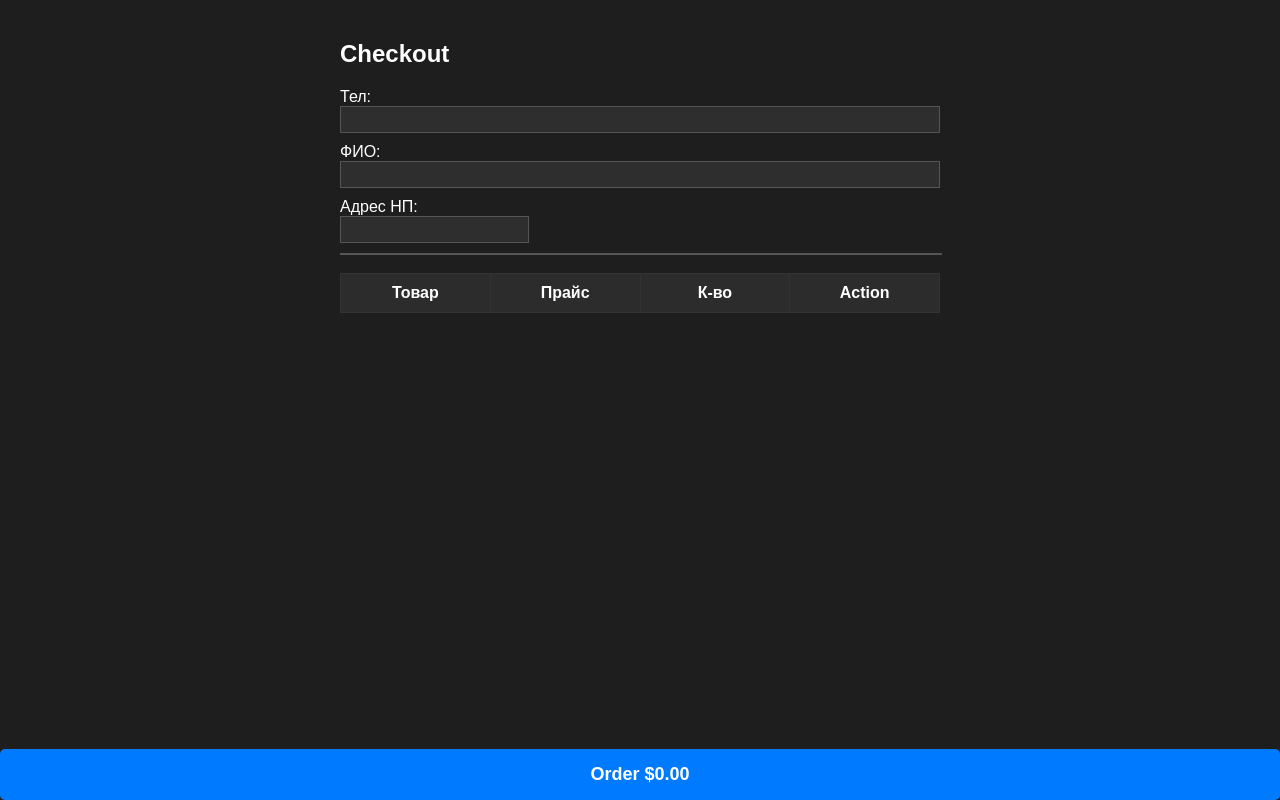
After one commit to rapizzz/flask, a Flask app: page /checkout in a window 1280 px wide. The commit adds this page. Run offline with Flask 2, Linux system fonts and the light colour scheme; lists and menus that the app fills with data are empty.

Commit message:
Update Vse

```diff
--- a/main.py
+++ b/main.py
@@ -107,12 +107,8 @@
         return render_template('categories.html', categories=tovar_list["categories"])
     except:
         return "Нет товаров в данной категории!"
-@app.route('/test')
-def test():
-    api_token = get_api_token()
-    if api_token:
-        return f"{api_token}"
-    else:
-        return "Ошибка получения"
+@app.route('/checkout')
+def checkout():
+    return render_template('checkout.html')
 if __name__ == '__main__':
     app.run(debug=True, port=os.getenv("PORT", default=5000))
--- a/static/category.css
+++ b/static/category.css
@@ -72,9 +72,10 @@
         padding-right: 5px;
     }
     .card-body{
-        min-height: 250px;
+        min-height: 213px;
     }
     .card-title {
-        margin-top: 15%;
+        margin-top: 30%;
+
     }
 }
--- /dev/null
+++ b/static/checkout.css
@@ -0,0 +1,134 @@
+/* checkout.css */
+
+body {
+    font-family: 'Arial', sans-serif;
+    background-color: #1e1e1e; /* Dark background color */
+    color: #fff; /* Light text color */
+    margin: 0;
+}
+.subdiv {
+    position: fixed;
+    bottom: 0;
+    left: 0;
+    width: 100%; /* Ширина на всю ширину экрана */
+    border: none;
+    color: #333;
+    max-width: 100%; /* Убираем ограничение максимальной ширины */
+}
+
+#cart-items input {
+    max-width: 100%;
+    border: none;
+    padding: 5px;
+    font-size: 16px;
+    text-align: center;
+}
+#cart-items button {
+    max-width: 100%;
+    font-size: 14px;
+    text-align: center;
+    /* Добавляем эти стили для центрирования */
+    display: block;
+    margin: auto;
+}
+
+#cart-items {
+
+}
+.checkout-container {
+    max-width: 600px;
+    margin: 0 auto;
+    padding: 20px;
+}
+.cart-details {
+    max-width: 100%;
+    width: 100%;
+    table-layout: fixed;
+}
+
+.cart-details th,
+.cart-details td {
+    overflow: hidden; /* Prevent content from overflowing */
+    text-overflow: ellipsis; /* Show an ellipsis for truncated text */
+    /*white-space: nowrap; !* Don't wrap text *!*/
+}
+form {
+    display: flex;
+    flex-direction: column;
+}
+
+label {
+        color: #fff;
+    }
+
+input {
+    background-color: #2e2e2e;
+    color: #fff;
+    border: 1px solid #555;
+    padding: 5px;
+    margin-bottom: 10px;
+}
+
+/* Стили для выпадающего списка с предложениями городов */
+.autocomplete-container {
+    position: relative;
+    display: inline-block;
+}
+
+.autocomplete-items {
+    position: absolute;
+    background-color: #2e2e2e;
+    border: 1px solid #555;
+    max-height: 150px;
+    overflow-y: auto;
+    z-index: 1;
+    width: 100%;
+}
+
+.autocomplete-item {
+    padding: 10px;
+    cursor: pointer;
+}
+
+.autocomplete-item:hover {
+    background-color: #555;
+}
+
+table {
+    width: 100%;
+    margin-top: 20px;
+    border-collapse: collapse;
+}
+
+th, td {
+    border: 1px solid #333;
+    padding: 10px;
+    text-align: left;
+}
+
+th {
+    background-color: #2c2c2c; /* Darker background color for table header */
+}
+
+.total {
+    margin-top: 20px;
+    font-weight: bold;
+    backdrop-filter: blur(10px);
+    color: white;
+}
+
+button {
+    background-color: #007bff; /* Telegram Blue */
+    color: #fff;
+    border: none;
+    border-radius: 5px;
+    padding: 15px;
+    cursor: pointer;
+    transition: background-color 0.3s ease;
+    min-width: 100%;
+    font-size: 18px;
+}
+
+button:hover {
+    background-color: #0056b3; /* Darker Telegram Blue on hover */
+}
--- /dev/null
+++ b/static/checkout.js
@@ -0,0 +1,73 @@
+// Assume the cart data is stored in localStorage as an array of objects
+let cart = JSON.parse(localStorage.getItem('cart')) || [];
+
+function updateCart() {
+    const cartItemsElement = document.getElementById('cart-items');
+    const cartTotalElement = document.getElementById('cart-total');
+
+    cartItemsElement.innerHTML = '';
+
+    let total = 0;
+
+    cart.forEach(item => {
+        const row = document.createElement('tr');
+
+        row.innerHTML = `
+            <td>${item.name}</td>
+            <td>$${item.price.toFixed(2)}</td>
+            <td><input type="number" value="${item.quantity}" min="1" onchange="updateQuantity('${item.product_id}', this.value)"></td>
+            <td><button onclick="removeItem('${item.product_id}')">❌</button></td>
+        `;
+
+        cartItemsElement.appendChild(row);
+        total += item.price * item.quantity;
+    });
+
+    cartTotalElement.textContent = total.toFixed(2);
+    saveCartToLocalStorage();
+}
+
+function removeItem(productId) {
+    cart = cart.filter(item => item.product_id !== productId);
+    updateCart();
+}
+
+function updateQuantity(productId, newQuantity) {
+    const item = cart.find(item => item.product_id === productId);
+    if (item) {
+        item.quantity = parseInt(newQuantity, 10);
+        updateCart();
+    }
+}
+
+function submitOrder(event) {
+    event.preventDefault();
+
+    const phoneNumber = document.getElementById('phoneNumber').value;
+    const fullName = document.getElementById('fullName').value;
+    const address = document.getElementById('address').value;
+
+    // You can include additional order information as needed
+    const orderData = {
+        phoneNumber,
+        fullName,
+        address,
+        cart,
+    };
+
+    // For demonstration purposes, we'll log the order data
+    console.log('Order:', orderData);
+
+    // Clear the cart after checkout
+    cart = [];
+    updateCart();
+
+    // You can now send the order data to the server for further processing
+}
+
+function saveCartToLocalStorage() {
+    localStorage.setItem('cart', JSON.stringify(cart));
+}
+
+// Initial update when the page loads
+document.addEventListener('DOMContentLoaded', updateCart);
--- /dev/null
+++ b/templates/checkout.html
@@ -0,0 +1,97 @@
+<!-- checkout.html -->
+
+<!DOCTYPE html>
+<html lang="en">
+<head>
+    <meta charset="UTF-8">
+    <meta name="viewport" content="width=device-width, initial-scale=1.0">
+    <title>Checkout</title>
+    <link rel="stylesheet" href="{{ url_for('static', filename='checkout.css') }}">
+</head>
+<body>
+    <div class="checkout-container">
+        <h2>Checkout</h2>
+        <form onsubmit="submitOrder(event)">
+            <label for="phoneNumber">Тел:</label>
+            <input type="text" id="phoneNumber" name="phoneNumber" required>
+
+            <label for="fullName">ФИО:</label>
+            <input type="text" id="fullName" name="fullName" required>
+
+            <label for="address">Адрес НП:</label>
+            <!-- Добавлены классы для обработки с помощью JavaScript -->
+            <div class="autocomplete-container">
+                <input type="text" id="address" name="address" required class="autocomplete-input">
+                <div class="autocomplete-items" id="autocomplete-items"></div>
+            </div>
+
+            <!-- Cart details table for better layout -->
+            <table class="cart-details">
+                <thead>
+                    <tr>
+                        <th style="text-align: center">Товар</th>
+                        <th style="text-align: center">Прайс</th>
+                        <th style="text-align: center">К-во</th>
+{#                        <th>Total</th>#}
+                        <th style="text-align: center">Action</th>
+                    </tr>
+                </thead>
+                <tbody id="cart-items">
+                </tbody>
+            </table>
+            <div class="subdiv">
+                <button type="submit" onclick="openCheckout()">
+                    <span class="total">Order $<span id="cart-total">0.00</span></span>
+                </button>
+            </div>
+        </form>
+    </div>
+    <script src="{{ url_for('static', filename='checkout.js') }}"></script>
+    <script>
+        async function getNovaPostSuggestions(query) {
+            const apiKey = "1e66e8927bbba3e04b8738bac371f426";
+            const url = `https://api.novapost.com/v.1.0/divisions?query=${encodeURIComponent(query)}&limit=5`;
+
+            try {
+                const response = await fetch(url, {
+                    headers: {
+                        'Authorization': `Bearer ${apiKey}`,
+                    },
+                });
+
+                const data = await response.json();
+
+                if (data.success && data.data.length > 0) {
+                    return data.data.map(item => item.name);
+                } else {
+                    return [];
+                }
+            } catch (error) {
+                console.error('Error fetching data:', error);
+                return [];
+            }
+        }
+
+        const addressInput = document.getElementById('address');
+        const autocompleteItems = document.getElementById('autocomplete-items');
+
+        addressInput.addEventListener('input', async function () {
+            const inputValue = this.value;
+
+            const suggestions = await getNovaPostSuggestions(inputValue);
+
+            autocompleteItems.innerHTML = '';
+            suggestions.forEach(suggestion => {
+                const item = document.createElement('div');
+                item.classList.add('autocomplete-item');
+                item.textContent = suggestion;
+                item.addEventListener('click', function () {
+                    addressInput.value = suggestion;
+                    autocompleteItems.innerHTML = '';
+                });
+                autocompleteItems.appendChild(item);
+            });
+        });
+    </script>
+</body>
+</html>
```
Also changed, not shown: static/order.css (added, +48 -0 lines), static/order.js (added, +56 -0 lines), static/styles.css (+27 -2 lines), templates/categories.html (+17 -1 lines), templates/index_ru.html (+12 -1 lines), templates/index_ua.html (+23 -3 lines), templates/products.html (+22 -14 lines).
